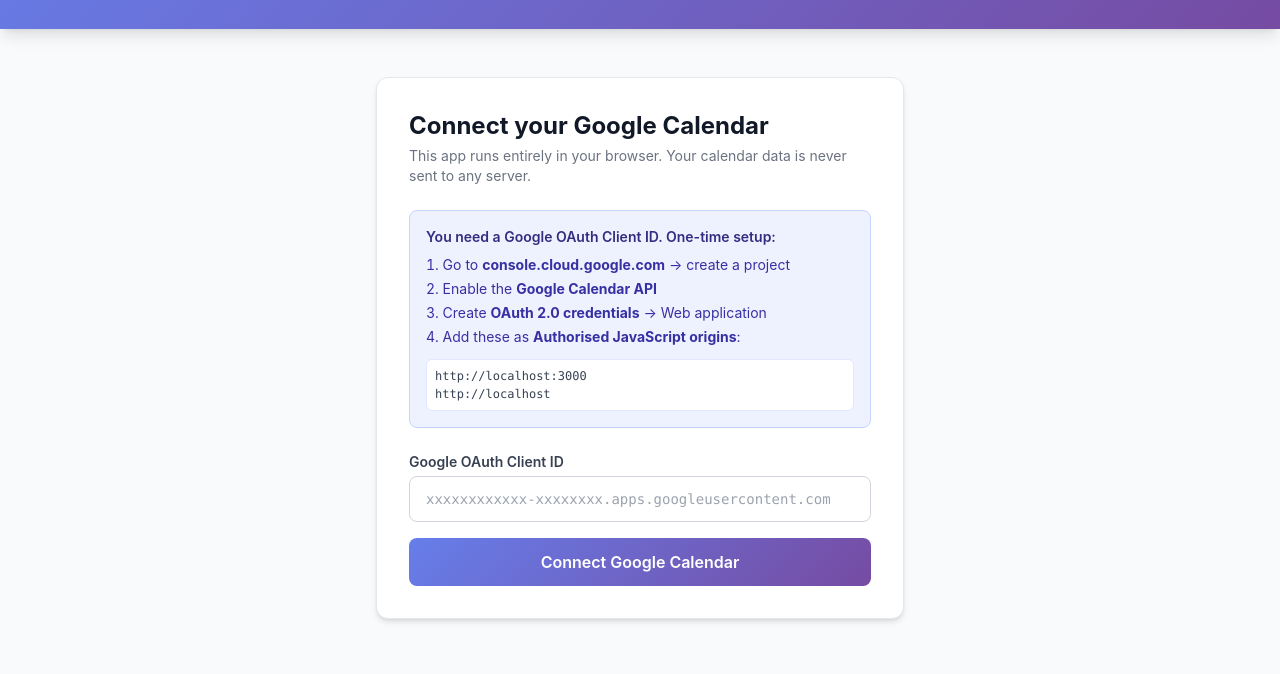
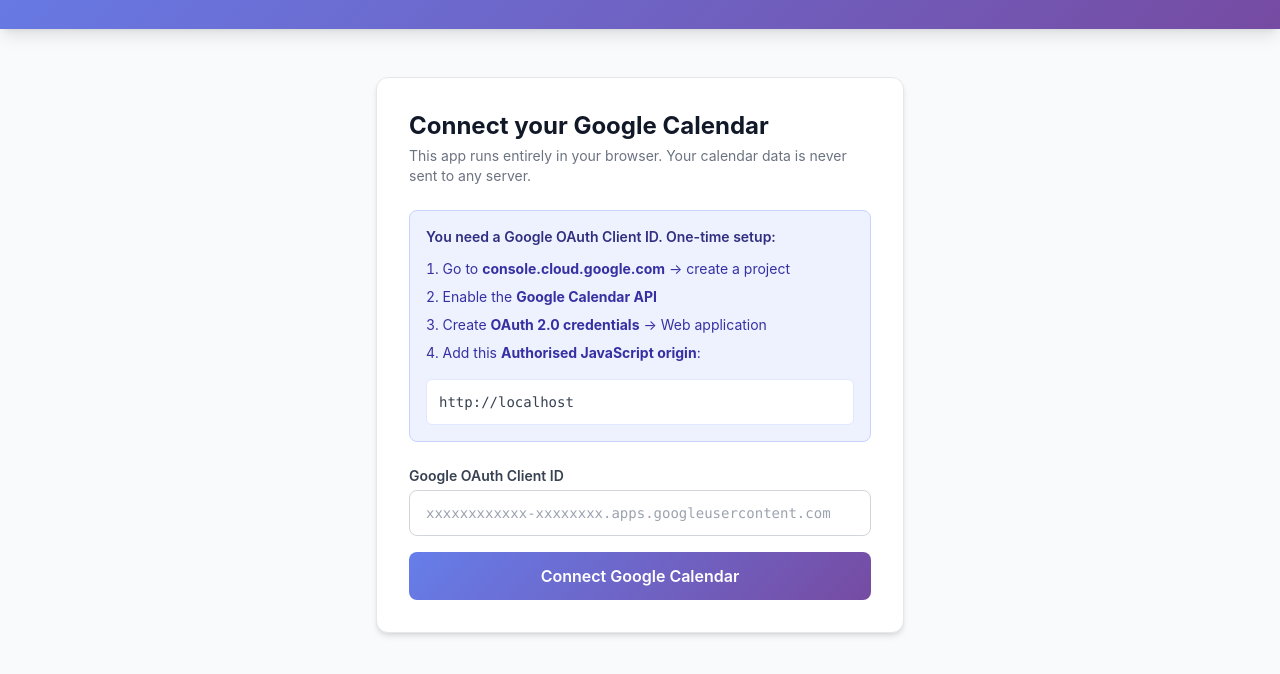
Before and after one commit to glenneboy/vibe-spa, a website: page docs/holiday/index.html in a window 1280 px wide. Shown: the part 130-804 px from the top of the page. Drawn offline with nearby package versions, Linux system fonts and the light colour scheme.

Commit message:
fix(holiday): simplify oauth setup to show only actual origin url

```diff
--- a/docs/holiday/index.html
+++ b/docs/holiday/index.html
@@ -41,14 +41,14 @@
         <p class="text-gray-500 text-sm mb-6">This app runs entirely in your browser. Your calendar data is never sent to any server.</p>
 
         <div class="bg-indigo-50 border border-indigo-200 rounded-lg p-4 mb-6 text-sm text-indigo-900">
-          <p class="font-semibold mb-2">You need a Google OAuth Client ID. One-time setup:</p>
-          <ol class="list-decimal list-inside space-y-1 text-indigo-800 mb-3">
-            <li>Go to <strong>console.cloud.google.com</strong> &rarr; create a project</li>
+          <p class="font-semibold mb-3">You need a Google OAuth Client ID. One-time setup:</p>
+          <ol class="list-decimal list-inside space-y-2 text-indigo-800 mb-4">
+            <li>Go to <strong>console.cloud.google.com</strong> → create a project</li>
             <li>Enable the <strong>Google Calendar API</strong></li>
-            <li>Create <strong>OAuth 2.0 credentials</strong> &rarr; Web application</li>
-            <li>Add these as <strong>Authorised JavaScript origins</strong>:</li>
+            <li>Create <strong>OAuth 2.0 credentials</strong> → Web application</li>
+            <li>Add this <strong>Authorised JavaScript origin</strong>:</li>
           </ol>
-          <div class="bg-white rounded-md p-2 font-mono text-xs text-gray-700 space-y-0.5 border border-indigo-100" id="origins-list"></div>
+          <div class="bg-white rounded-md p-3 font-mono text-sm text-gray-700 border border-indigo-100" id="origins-list"></div>
         </div>
 
         <label class="block text-sm font-semibold text-gray-700 mb-1">Google OAuth Client ID</label>
@@ -155,9 +155,7 @@
 // ─── Init ─────────────────────────────────────────────────────────────────────
 function init() {
   const originsEl = document.getElementById('origins-list');
-  const origins = ['http://localhost:3000'];
-  const here = window.location.origin;
-  if (here !== 'http://localhost:3000') origins.push(here);
+  const origins = [window.location.origin];
   origins.forEach(o => {
     const d = document.createElement('div');
     d.textContent = o;
```
Also changed, not shown: holiday/index.html (+7 -9 lines).
